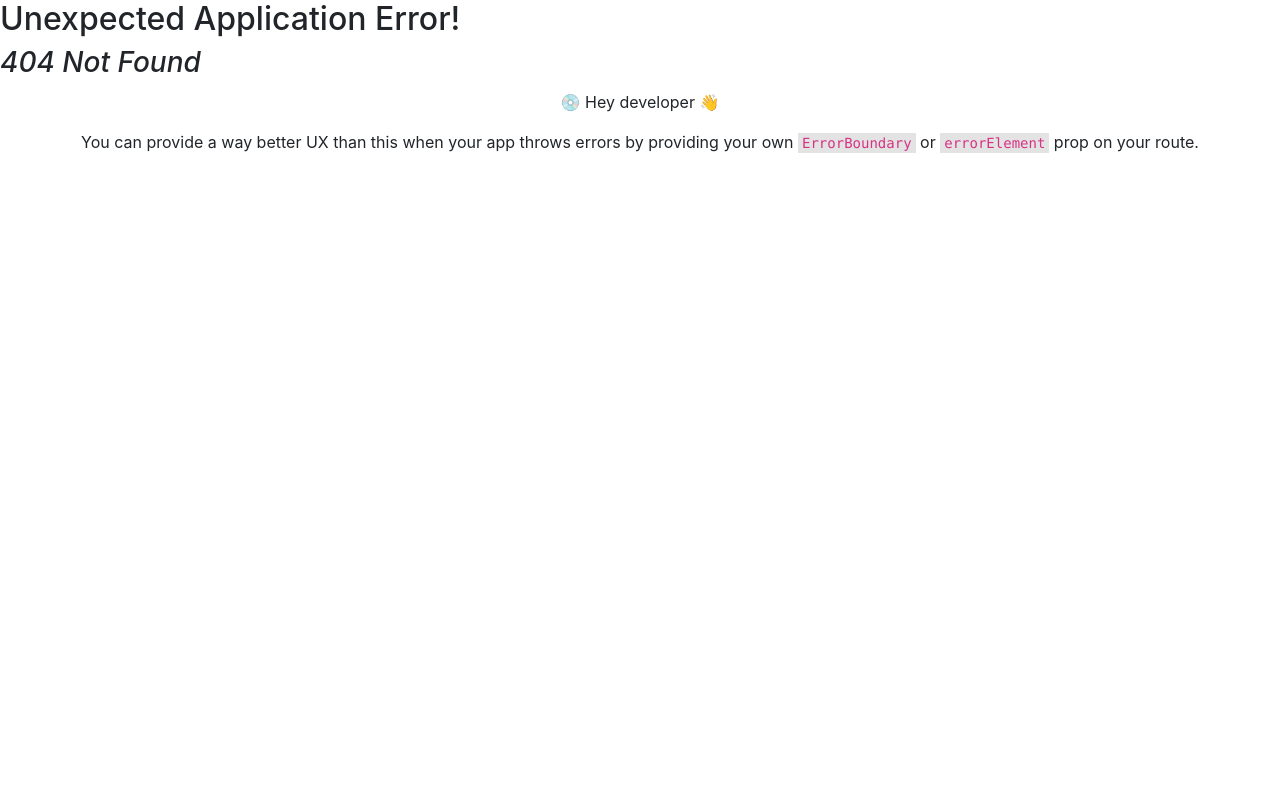
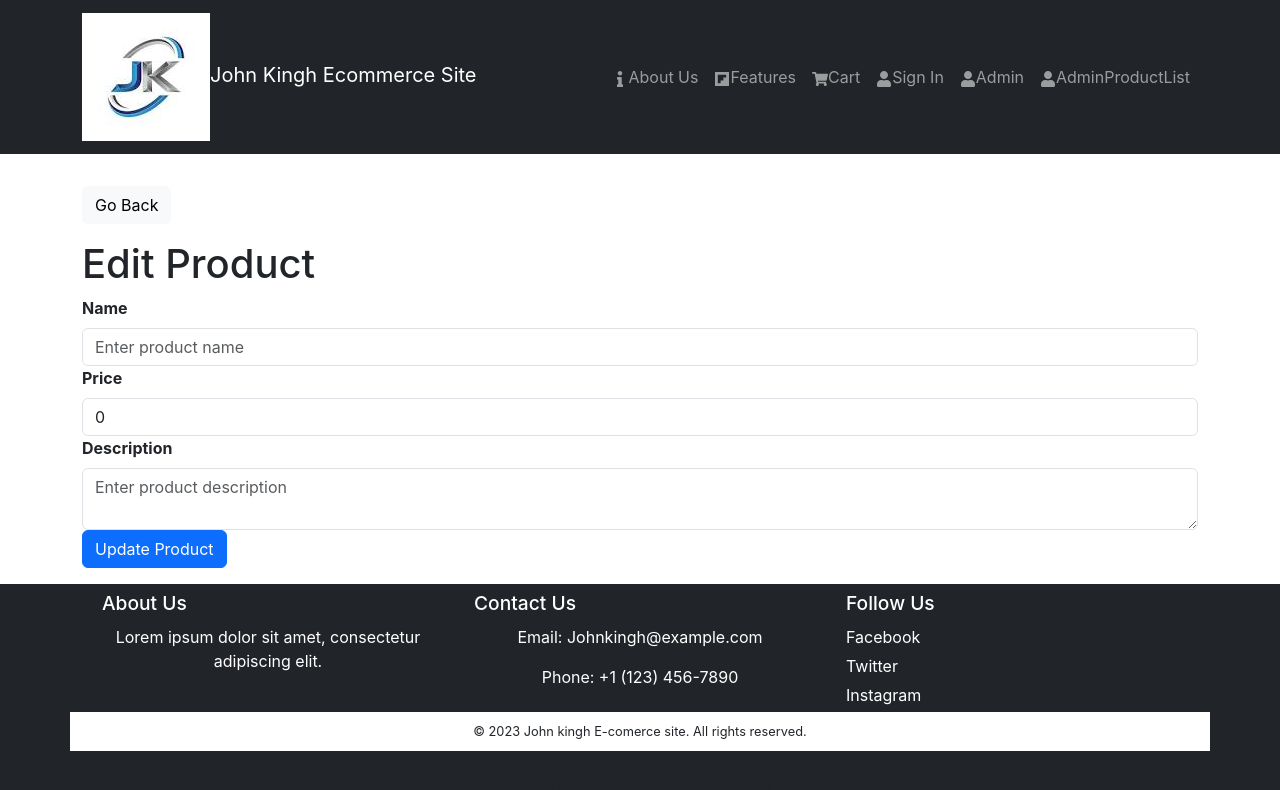
Before and after one commit to kingh247/FinalYearProjectJK, a React (Create React App) app in the folder frontend/: page /EditProductScreen/1 in a window 1280 px wide. Before the commit this address had no page. Shown: the top 790 px of the page. Built offline with nearby package versions, Linux system fonts and the light colour scheme; no server answers.

Commit message:
added productlist screen

```diff
--- a/frontend/src/components/header.jsx
+++ b/frontend/src/components/header.jsx
@@ -47,6 +47,12 @@ const Header = () => {
                   Admin
                 </Nav.Link>
               </LinkContainer>
+              <LinkContainer to="/productList">
+                <Nav.Link>
+                  <FaUser />
+                  AdminProductList
+                </Nav.Link>
+              </LinkContainer>
             </Nav>
           </Navbar.Collapse>
         </Container>
--- a/frontend/src/index.js
+++ b/frontend/src/index.js
@@ -15,16 +15,20 @@ import App from './App';
 import reportWebVitals from './reportWebVitals';
 import HomeScreen from './screens/HomeScreen';
 import ProductScreen from './screens/ProductScreen';
+import ProductListScreen from './screens/ProductListScreen';
 import SignUpScreen from './screens/SignUpScreen';
 import LoginScreen from './screens/LoginScreen';
 import CartScreen from './screens/CartScreen';
 import AdminPage from './screens/Adminpage';
+import EditProductScreen from './screens/EditProductScreen';
 // added this and then ran it in below and removed the <App />
 const router = createBrowserRouter(
   createRoutesFromElements(
     <Route path="/" element={<App />}>
       <Route index={true} path="/" element={<HomeScreen />} />
       <Route path="/product/:id" element={<ProductScreen />} />
+      <Route path="/productlist" element={<ProductListScreen />} />
+      <Route path="/EditProductScreen/:id" element={<EditProductScreen />} />
       <Route path="/aboutUs" element={<AboutUs />} />
       <Route path="/product" element={<AdminPage />} />
       <Route path="/features" element={<Features />} />
--- /dev/null
+++ b/frontend/src/screens/EditProductScreen.js
@@ -0,0 +1,104 @@
+import React, { useState, useEffect } from 'react';
+import axios from 'axios';
+import { useParams, Link, useNavigate } from 'react-router-dom';
+import { Form, Button } from 'react-bootstrap';
+
+const EditProductScreen = () => {
+  // Get the productId from the URL using useParams
+  const { id: productId } = useParams();
+  const [product, setProduct] = useState({});
+  const [formData, setFormData] = useState({
+    MyName: '',
+    MyPrice: 0,
+    MyDescription: '',
+  });
+  const history = useNavigate();
+
+  useEffect(() => {
+    // Fetch the details of the product for editing
+    const fetchProduct = async () => {
+      try {
+        const { data } = await axios.get(`/api/product/${productId}`);
+        setProduct(data);
+        setFormData({
+          MyName: data.MyName,
+          MyPrice: data.MyPrice,
+          MyDescription: data.MyDescription,
+        });
+      } catch (error) {
+        console.error('Error fetching product:', error);
+      }
+    };
+    fetchProduct();
+  }, [productId]);
+
+  const handleChange = (e) => {
+    // Update the form data as the user types
+    setFormData({
+      ...formData,
+      [e.target.name]: e.target.value,
+    });
+  };
+
+  const handleSubmit = async (e) => {
+    e.preventDefault();
+
+    try {
+      // Send an HTTP PUT request to update the product
+      await axios.put(`/api/product/${productId}`, formData);
+      // Redirect to the product list page after update
+      history('/productList'); // Redirect to the product list page after update
+    } catch (error) {
+      console.error('Error updating product:', error);
+    }
+  };
+
+  return (
+    <>
+      <Link to="/productList" className="btn btn-light my-3">
+        Go Back
+      </Link>
+      <h1>Edit Product</h1>
+      <Form onSubmit={handleSubmit}>
+        <Form.Group controlId="name">
+          <Form.Label>Name</Form.Label>
+          <Form.Control
+            type="text"
+            placeholder="Enter product name"
+            name="MyName"
+            value={formData.MyName}
+            onChange={handleChange}
+          />
+        </Form.Group>
+
+        <Form.Group controlId="price">
+          <Form.Label>Price</Form.Label>
+          <Form.Control
+            type="number"
+            placeholder="Enter product price"
+            name="MyPrice"
+            value={formData.MyPrice}
+            onChange={handleChange}
+          />
+        </Form.Group>
+
+        <Form.Group controlId="description">
+          <Form.Label>Description</Form.Label>
+          <Form.Control
+            as="textarea"
+            placeholder="Enter product description"
+            name="MyDescription"
+            value={formData.MyDescription}
+            onChange={handleChange}
+          />
+        </Form.Group>
+
+        <Button variant="primary" type="submit">
+          Update Product
+        </Button>
+      </Form>
+    </>
+  );
+};
+
+export default EditProductScreen;
--- a/frontend/src/screens/HomeScreen.jsx
+++ b/frontend/src/screens/HomeScreen.jsx
@@ -6,11 +6,13 @@ import { useEffect, useState } from 'react';
 import axios from 'axios';
 
 const HomeScreen = () => {
+  // State to hold the products data fetched from the server
   const [products, setProducts] = useState([]);
 
   useEffect(() => {
+    // Function to fetch products data from the server
     const fetchProducts = async () => {
-      // const { data } = await axios.get('/api/products'); // test data in backend
+      // const { data } = await axios.get('/api/products'); // test data in backend products.js
       const { data } = await axios.get('/api/product'); // data coming from mongodb
       setProducts(data);
     };
--- a/frontend/src/screens/LoginScreen.jsx
+++ b/frontend/src/screens/LoginScreen.jsx
@@ -2,13 +2,16 @@ import React, { useState } from 'react';
 import axios from 'axios';
 
 const LoginScreen = () => {
+  // State to hold the username and password entered by the user
   const [username, setUsername] = useState();
   const [password, setPassword] = useState();
 
+  // to handle form submission
   const submitHandler = async (e) => {
     e.preventDefault();
 
     try {
+      // Making a POST request to the login API endpoint
       const response = await axios.post('http://localhost:5000/api/login', {
         username,
         password,
--- /dev/null
+++ b/frontend/src/screens/ProductListScreen.jsx
@@ -0,0 +1,72 @@
+import React, { useState, useEffect } from 'react';
+import axios from 'axios';
+import { Link } from 'react-router-dom';
+import { Table, Button } from 'react-bootstrap';
+
+const ProductListScreen = () => {
+  const [products, setProducts] = useState([]);
+
+  useEffect(() => {
+    const fetchProducts = async () => {
+      try {
+        const { data } = await axios.get('/api/product');
+        setProducts(data);
+      } catch (error) {
+        console.error('Error fetching products:', error);
+      }
+    };
+    fetchProducts();
+  }, []);
+
+  const handleDelete = async (productId) => {
+    try {
+      await axios.delete(`/api/product/${productId}`);
+      // Update the local state to reflect the deletion
+      setProducts((prevProducts) =>
+        prevProducts.filter((product) => product._id !== productId)
+      );
+    } catch (error) {
+      console.error('Error deleting product:', error);
+    }
+  };
+
+  return (
+    <>
+      <h1>Product List</h1>
+      <Table striped bordered hover>
+        <thead>
+          <tr>
+            <th>ID</th>
+            <th>Name</th>
+            <th>Price</th>
+            <th>Description</th>
+            <th>Actions</th>
+          </tr>
+        </thead>
+        <tbody>
+          {products.map((product) => (
+            <tr key={product._id}>
+              <td>{product._id}</td>
+              <td>{product.MyName}</td>
+              <td>{product.MyPrice}</td>
+              <td>{product.MyDescription}</td>
+              <td>
+                <Link to={`/EditProductScreen/${product._id}`}>
+                  <Button variant="info">Edit</Button>
+                </Link>
+                <Button
+                  variant="danger"
+                  onClick={() => handleDelete(product._id)}
+                >
+                  Delete
+                </Button>
+              </td>
+            </tr>
+          ))}
+        </tbody>
+      </Table>
+    </>
+  );
+};
+
+export default ProductListScreen;
--- a/frontend/src/screens/ProductScreen.jsx
+++ b/frontend/src/screens/ProductScreen.jsx
@@ -15,7 +15,6 @@ import {
 } from 'react-bootstrap';
 import Rating from '../components/rating';
 
-// using hardcoded values from products.js array. then getting them here by there _id.
 // will stry and chnage this for Admin to add products
 
 const ProductScreen = () => {
--- a/frontend/src/screens/SignUpScreen.jsx
+++ b/frontend/src/screens/SignUpScreen.jsx
@@ -2,6 +2,7 @@ import React, { useState } from 'react';
 import axios from 'axios';
 
 const SignUpScreen = () => {
+  // State to hold the username and password entered by the user
   const [username, setName] = useState('');
   const [email, setEmail] = useState('');
   const [password, setPassword] = useState('');
@@ -9,6 +10,7 @@ const SignUpScreen = () => {
   const [secrectKey, setSecrectKey] = useState('');
 
   const submitHandler = (e) => {
+    // to make sure only an Admn can log in
     if (userType === 'Admin' && secrectKey !== '1234') {
       e.preventDefault();
       alert('invalid Admin');
```
